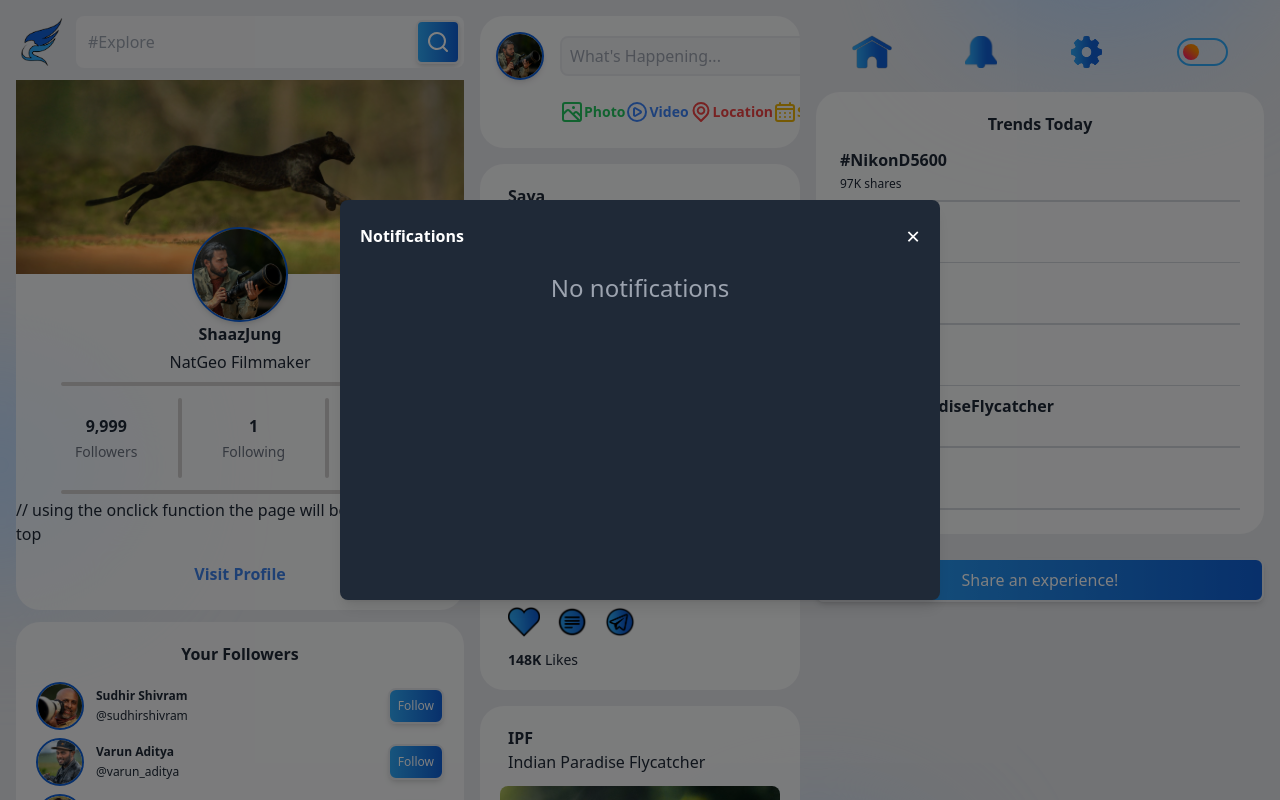
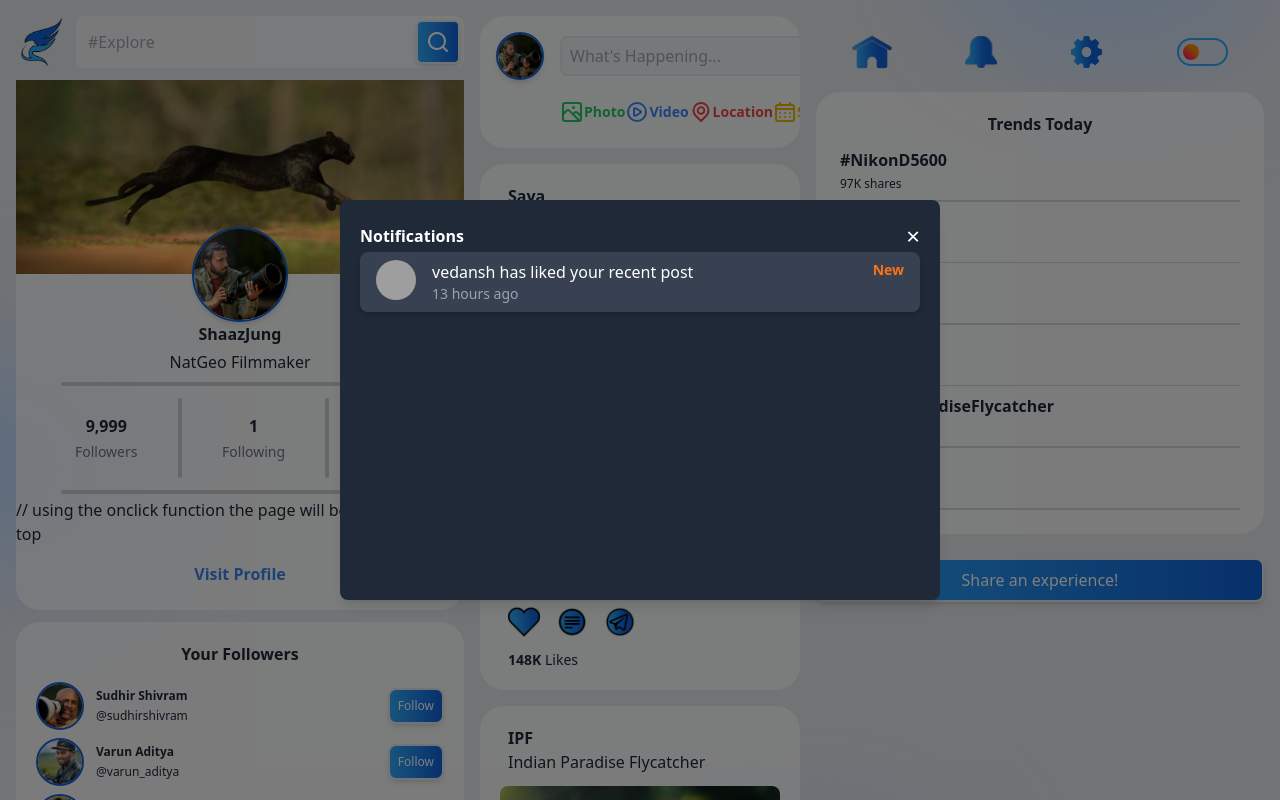
Before and after one commit to SwanandD121/FeatherPerfect_fe, a React (Create React App) app: page /home in a window 1280 px wide. Both pictures are taken after a click on the picture 980 px from the left and 52 px from the top of the page. Shown: the top 800 px of the page. Built offline with nearby package versions, Linux system fonts and the light colour scheme; grey boxes are pictures that could not be loaded.

Commit message:
Notifications Message UI Added

```diff
--- /dev/null
+++ b/src/Components/NotificationModal/NotificationCard.jsx
@@ -0,0 +1,36 @@
+import React from 'react';
+
+const NotificationCard = ({ notification }) => {
+  return (
+    <div className="bg-gray-700 py-2 px-4 rounded-lg shadow-md flex items-start space-x-4">
+      {/* User Image */}
+      <div className="size-10 rounded-full overflow-hidden">
+        <img
+          src={notification.image}
+          alt="User"
+          className="w-full h-full object-cover"
+        />
+      </div>
+
+      {/* Notification Content */}
+      <div className="flex-1">
+        {/* Notification Text */}
+        <p className="text-white ">
+          {notification.text}
+        </p>
+
+        {/* Date */}
+        <p className="text-gray-400 text-sm">
+          {notification.date}
+        </p>
+      </div>
+
+      {/* Action (e.g., read/unread status) */}
+      {notification.isNew && (
+        <span className="text-sm text-orange-500 font-semibold">New</span>
+      )}
+    </div>
+  );
+};
+
+export default NotificationCard;
--- a/src/Components/NotificationModal/NotificationModal.jsx
+++ b/src/Components/NotificationModal/NotificationModal.jsx
@@ -1,8 +1,15 @@
-import React, { useRef } from 'react';
-
+import React, { useRef, useState } from 'react';
+import NotificationCard from './NotificationCard';
 
 const NotificationModal = ({ modalOpened, setModalOpened }) => {
   const modalRef = useRef();
+  const [notifications, setNotifications] = useState(true);
+  const notificationData = {
+    image: 'https://randomuser.me/api/portraits/men/32.jpg',
+    text: 'vedansh has liked your recent post',
+    date: '13 hours ago',
+    isNew: true,
+  };
 
   const handleClickOutside = (event) => {
     if (modalRef.current && !modalRef.current.contains(event.target)) {
@@ -30,9 +37,14 @@ const NotificationModal = ({ modalOpened, setModalOpened }) => {
             &times;
           </button>
         </div>
-        <div className="mt-5">
-          <p className="text-center text-gray-400 text-2xl">No notifications</p>
-        </div>
+
+        {notifications ? (
+         <NotificationCard notification={notificationData} />
+        ) : (
+          <div className="mt-5">
+            <p className="text-center text-gray-400 text-2xl">No notifications</p>
+          </div>
+        )}
       </div>
     </div>
   );
```
